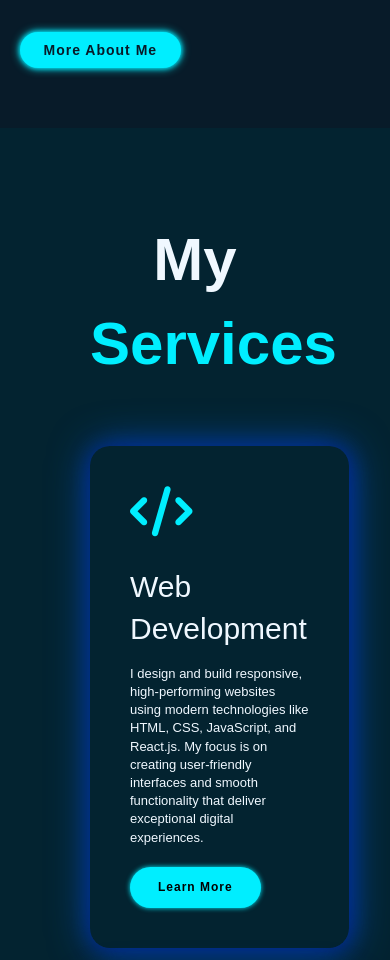
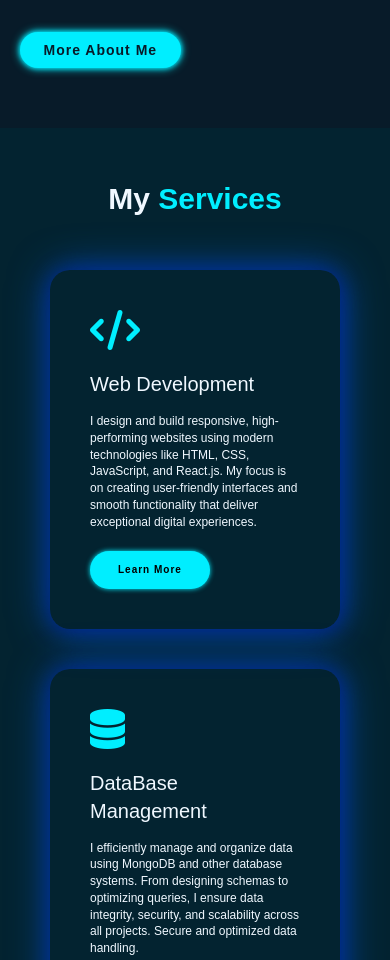
Before and after one commit to Karan-Babar/FUTURE_FS_01_Portfolio, a plain HTML site: page index.html in a window 390 px wide. Shown: the part 1120-2080 px from the top of the page. Drawn offline with nearby package versions, Linux system fonts and the light colour scheme.

Commit message:
Now Services section is fully responsive

```diff
--- a/app.js
+++ b/app.js
@@ -42,6 +42,6 @@ const observer = new IntersectionObserver((entries) => {
       entry.target.classList.remove('show');
     }
   });
-}, { threshold: 0.3 });
+}, { threshold: 0.1 });
 
 animatedElements.forEach(el => observer.observe(el));
--- a/style.css
+++ b/style.css
@@ -648,6 +648,64 @@ body{
 .sub-titled span{
     color: #0ef;
 }
+@media (max-width: 744px) {
+ #skills {
+    scroll-margin-top: 60px;
+  }
+.sub-title{
+    font-size: 40px;
+    padding-bottom: 10px;
+}
+}
+@media (max-width: 500px) {
+.sub-title{
+    font-size: 30px;
+    padding-bottom: 10px;
+}
+.container{
+    padding: 50px;
+}
+.services-list{
+    grid-gap: 40px;
+    margin-top: 40px;
+}
+.services-list div{
+    padding: 40px;
+    font-size: 12px;
+    font-weight: 13px;
+}
+.services-list div i{
+    font-size: 40px;
+    margin-bottom: 20px;
+}
+.services-list div h2{
+    font-size: 20px;
+}
+.services-list div a{
+    text-decoration: none;
+    color: #000000;
+    font-size: 10px;
+    margin-top: 20px;
+    display: inline-block;
+}
+.read{
+    display: inline-block;
+    padding: 12px 28px;
+    background: #0ef;
+    border-radius: 40px;
+    font-size: 16px;
+    color: #081b29;
+    letter-spacing: 1px;
+    text-decoration: none;
+    font-weight: 600;
+    opacity: 0;
+    /* animation: slideTop 1s ease forwards;
+    animation-delay: 1s; */
+    animation: slideTop 1s ease forwards;
+    animation-delay: calc(.2s * var(--i));
+    box-shadow: 0 0 5px #0ef;
+}
+}
 
 .container1 {
   width: 100%;
```
